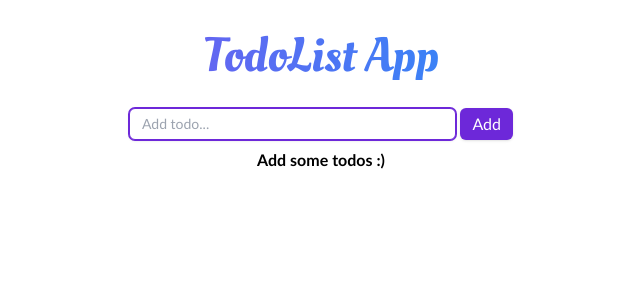
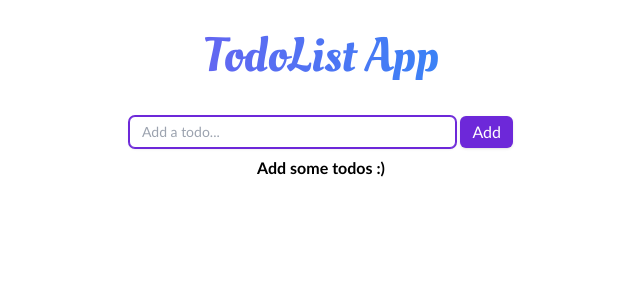
Before and after one commit to Sinac0de/Todo-List-ReactJs, a React (Create React App) app: page / in a window 1280 px wide. Shown: the top 300 px of the page, without its empty margins (319-959 px from the left). Built offline with nearby package versions, Linux system fonts and the light colour scheme.

Commit message:
Improve styles

```diff
--- a/src/components/Todo.js
+++ b/src/components/Todo.js
@@ -11,7 +11,7 @@ const Todo = ({ todo, onComplete, onDelete, onEdit }) => {
       <p
         className={`${
           todo.isCompleted ? "line-through opacity-40 " : ""
-        } font-bold`}
+        } font-semibold`}
       >
         {todo.text}
       </p>
--- a/src/components/TodoForm.js
+++ b/src/components/TodoForm.js
@@ -26,13 +26,16 @@ const TodoForm = (props) => {
   };
 
   return (
-    <form onSubmit={submitHandler} className="w-96 flex justify-between gap-1">
+    <form
+      onSubmit={submitHandler}
+      className="w-96 flex justify-between gap-1 mt-2"
+    >
       <input
         onChange={changeHandler}
         value={input}
         type="text"
         className="w-full border border-slate-300 rounded-md text-sm focus:outline-none focus:border-violet-700 focus:ring-1 focus:ring-violet-700 px-3 py-1 shadow"
-        placeholder={props.edit ? "Update todo..." : "Add todo..."}
+        placeholder={props.edit ? "Update the todo..." : "Add a todo..."}
         ref={inputRef}
       />
       <button
--- a/src/index.css
+++ b/src/index.css
@@ -11,6 +11,5 @@
 }
 
 body {
-  /* background-color: #f6f6f6; */
   font-family: "Gill Sans", "Gill Sans MT", Calibri, "Trebuchet MS", sans-serif;
 }
```
